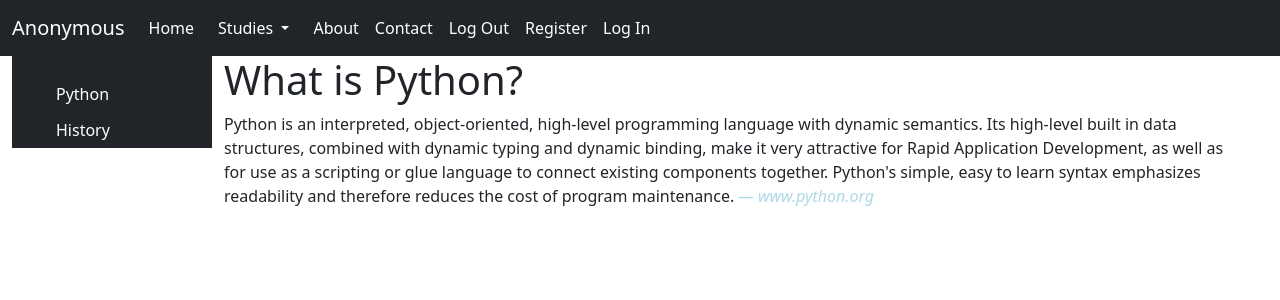
After one commit to alvin-c-cruz/alvinccruz, a Flask app: page /basicpython/ in a window 1280 px wide. The commit adds this page. Shown: the top 300 px of the page. Run offline with Flask 2, Linux system fonts and the light colour scheme.

Commit message:
Started python basics

```diff
--- a/alvinccruz/__init__.py
+++ b/alvinccruz/__init__.py
@@ -1,10 +1,11 @@
 from flask import Flask
 
 from . import home_page
-
+from . import book_shelf
 
 BP_GROUPS = [
     home_page,
+    book_shelf
 ]
 
 
--- a/alvinccruz/book_shelf/__init__.py
+++ b/alvinccruz/book_shelf/__init__.py
@@ -1 +1,3 @@
 #  The book shelf shall contain working knowledge of codes
+
+from . import basic_python
--- a/alvinccruz/book_shelf/basic_python/__init__.py
+++ b/alvinccruz/book_shelf/basic_python/__init__.py
@@ -0,0 +1 @@
+from .views import bp
--- /dev/null
+++ b/alvinccruz/book_shelf/basic_python/pages/basic_python/home.html
@@ -0,0 +1,15 @@
+{% extends "book_shelf.html" %}
+
+{% block title %}Basic Python{% endblock %}
+
+{% block content %}
+<h1>What is Python?</h1>
+<blockquote>
+    Python is an interpreted, object-oriented, high-level programming language with dynamic semantics.
+    Its high-level built in data structures, combined with dynamic typing and dynamic binding, make it very attractive
+    for Rapid Application Development, as well as for use as a scripting or glue language to connect existing
+    components together.
+    Python's simple, easy to learn syntax emphasizes readability and therefore reduces the cost of program maintenance.
+    <cite class="title">— <a href="https://www.python.org/doc/essays/blurb/">www.python.org</a></cite>
+</blockquote>
+{% endblock %}
--- /dev/null
+++ b/alvinccruz/book_shelf/basic_python/views.py
@@ -0,0 +1,47 @@
+from flask import Blueprint,render_template, url_for, g
+
+from alvinccruz.nav_object import Navigation
+
+
+bp = Blueprint("basic_python", __name__, template_folder="pages", url_prefix="/basicpython")
+
+CONTEXT = {
+        "shelf": "basic_python",
+    }
+
+
+@bp.route("/")
+def home():
+    return render_template("basic_python/home.html", **CONTEXT)
+
+
+@bp.route("/history")
+def history():
+    return render_template("basic_python/history.html", **CONTEXT)
+
+
+@bp.before_app_request
+def navigation():
+    if "nav" not in g:
+        g.nav = {}
+
+    if "book_shelf" not in g.nav:
+        g.nav["book_shelf"] = {}
+
+    g.nav["book_shelf"]["basic_python"] = navs()
+
+
+def navs():
+    nav = Navigation(
+        label="Python",
+        route=url_for("basic_python.home")
+    )
+
+    nav.sub_nav.append(
+        Navigation(
+            label="History",
+            route=url_for("basic_python.history")
+        )
+    )
+
+    return nav
--- a/alvinccruz/home_page/index/views.py
+++ b/alvinccruz/home_page/index/views.py
@@ -16,7 +16,7 @@ def navigation():
     if "nav" not in g:
         g.nav = {}
 
-    g.nav["Home"] = Navigation(
+    g.nav["index"] = Navigation(
         label="Home",
         route=url_for("index.home")
     )
--- a/alvinccruz/nav_object.py
+++ b/alvinccruz/nav_object.py
@@ -1,5 +1,4 @@
-from dataclasses import dataclass
-from typing import List
+from dataclasses import dataclass, field
 
 
 @dataclass
@@ -7,4 +6,4 @@ class Navigation:
     label: str
     route: str
 
-    sub_nav: List = list
+    sub_nav: list = field(default_factory=lambda: [])
--- /dev/null
+++ b/alvinccruz/templates/book_shelf.html
@@ -0,0 +1,74 @@
+<!doctype html>
+
+<html lang="en">
+<head>
+    <meta charset="utf-8">
+    <meta name="viewport" content="width=device-width, initial-scale=1">
+
+    <link href="https://cdn.jsdelivr.net/npm/bootstrap@5.0.2/dist/css/bootstrap.min.css" rel="stylesheet"
+          integrity="sha384-EVSTQN3/azprG1Anm3QDgpJLIm9Nao0Yz1ztcQTwFspd3yD65VohhpuuCOmLASjC" crossorigin="anonymous">
+
+    <style>
+        .sidenav {
+          height: 100%;
+          width: 200px;
+          z-index: 1;
+          float:left;
+          top: 0;
+          left: 0;
+          overflow-x: hidden;
+          padding-top: 20px;
+        }
+
+        .sidenav a {
+          padding: 6px 6px 6px 32px;
+          text-decoration: none;
+          color: white;
+          display: block;
+        }
+
+        .sidenav a:hover {
+          color: #f1f1f1;
+        }
+
+        @media screen and (max-height: 450px) {
+          .sidenav {padding-top: 15px;}
+          .sidenav a {font-size: 18px;}
+        }
+
+        .title {
+            color: lightblue;
+        }
+
+        .title a {
+            text-decoration: none;
+            color: lightblue;
+        }
+    </style>
+
+    <title>{% block title %}{% endblock %}</title>
+</head>
+<body>
+{% include "navbar.html" %}
+<div class="container-fluid row">
+    {% include "sidenav.html" %}
+    <div class="main col">
+        {% block content %}
+        {% endblock %}
+    </div>
+</div>
+
+<script src="https://cdn.jsdelivr.net/npm/bootstrap@5.0.2/dist/js/bootstrap.bundle.min.js"
+        integrity="sha384-MrcW6ZMFYlzcLA8Nl+NtUVF0sA7MsXsP1UyJoMp4YLEuNSfAP+JcXn/tWtIaxVXM"
+        crossorigin="anonymous"></script>
+<script>
+function openNav() {
+  document.getElementById("mySidenav").style.width = "250px";
+}
+
+function closeNav() {
+  document.getElementById("mySidenav").style.width = "0";
+}
+</script>
+</body>
+</html>
--- a/alvinccruz/templates/navbar.html
+++ b/alvinccruz/templates/navbar.html
@@ -7,23 +7,19 @@
         </button>
         <div class="collapse navbar-collapse" id="navbarNav">
 
-            {% for _, nav in g.nav.items() %}
-                {% if nav.label != "landing_page" %}
-                <div class="navbar-nav">
-                    <a class="nav-link text-white" href="{{ nav.route }}">{{ nav.label }}</a>
-                </div>
-                {% endif %}
-            {% endfor %}
+            <div class="navbar-nav">
+                <a class="nav-link text-white" href="{{ g.nav['index'].route }}">{{ g.nav['index'].label }}</a>
+            </div>
 
             <div class="nav-item dropdown">
-                <a class="nav-link dropdown-toggle text-white" href="#" id="navbarDropdownMenuLink" role="button"
+                <a class="nav-link dropdown-toggle text-white" href="#" role="button"
                    data-bs-toggle="dropdown" aria-expanded="false">
-                    Items
+                    Studies
                 </a>
                 <ul class="dropdown-menu" aria-labelledby="navbarDropdownMenuLink">
-                    <li><a class="dropdown-item" href="#">Item 1</a></li>
-                    <li><a class="dropdown-item" href="#">Item 2</a></li>
-                    <li><a class="dropdown-item" href="#">Item 3</a></li>
+                {% for _, nav in g.nav["book_shelf"].items() %}
+                    <li><a class="dropdown-item" href="{{ nav.route }}">{{ nav.label }}</a></li>
+                {% endfor %}
                 </ul>
             </div>
 
@@ -50,3 +46,5 @@
 
     </div>
 </nav>
+
+<nav>
--- /dev/null
+++ b/alvinccruz/templates/sidenav.html
@@ -0,0 +1,8 @@
+<div class="sidenav bg-dark col-1">
+    {% with nav = g.nav["book_shelf"][shelf] %}
+        <a href="{{ nav.route }}">{{ nav.label }}</a>
+        {% for sub_nav in nav.sub_nav %}
+        <a href="{{ sub_nav.route }}">{{ sub_nav.label }}</a>
+        {% endfor %}
+    {% endwith %}
+</div>
```
Also changed, not shown: alvinccruz/book_shelf/basic_python/pages/basic_python/history.html (added, +7 -0 lines), alvinccruz/templates/base.html (+1 -12 lines).
